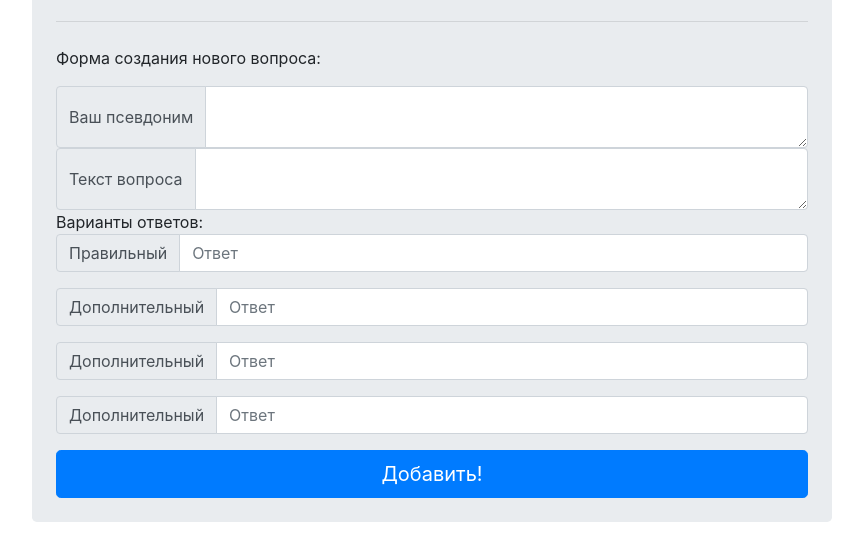
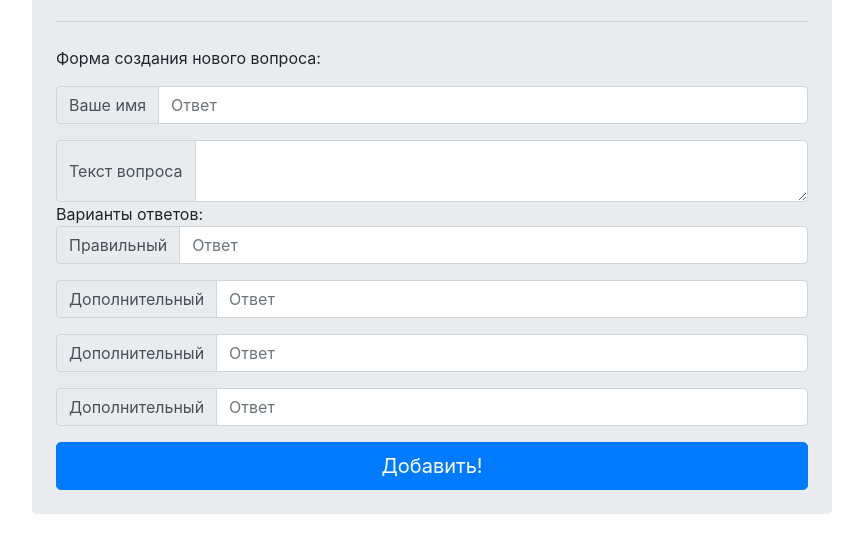
Before and after one commit to thekodecs/quiz-db-population, a plain HTML site: page client/index.html in a window 1280 px wide. Shown: the part 162-722 px from the top of the page, without its empty margins (208-1071 px from the left). Drawn offline with nearby package versions, Linux system fonts and the light colour scheme.

Commit message:
multiline > input

```diff
--- a/client/index.html
+++ b/client/index.html
@@ -18,11 +18,11 @@
       <hr class="my-4">
       <p>Форма создания нового вопроса:</p>
       <form action="submit" method="post" class="submit-form" id="form-question-data">
-        <div class="input-group">
+        <div class="input-group mb-3">
           <div class="input-group-prepend">
-            <span class="input-group-text">Ваш псевдоним</span>
+            <span class="input-group-text answer answer-correct" id="answer-correct">Ваше имя</span>
           </div>
-          <textarea class="form-control" id="field-question" aria-label="With textarea"></textarea>
+          <input type="text" class="form-control" id="field-answer-correct" placeholder="Ответ" aria-label="Username" aria-describedby="basic-addon1">
         </div>
 
         <div class="input-group">
```
